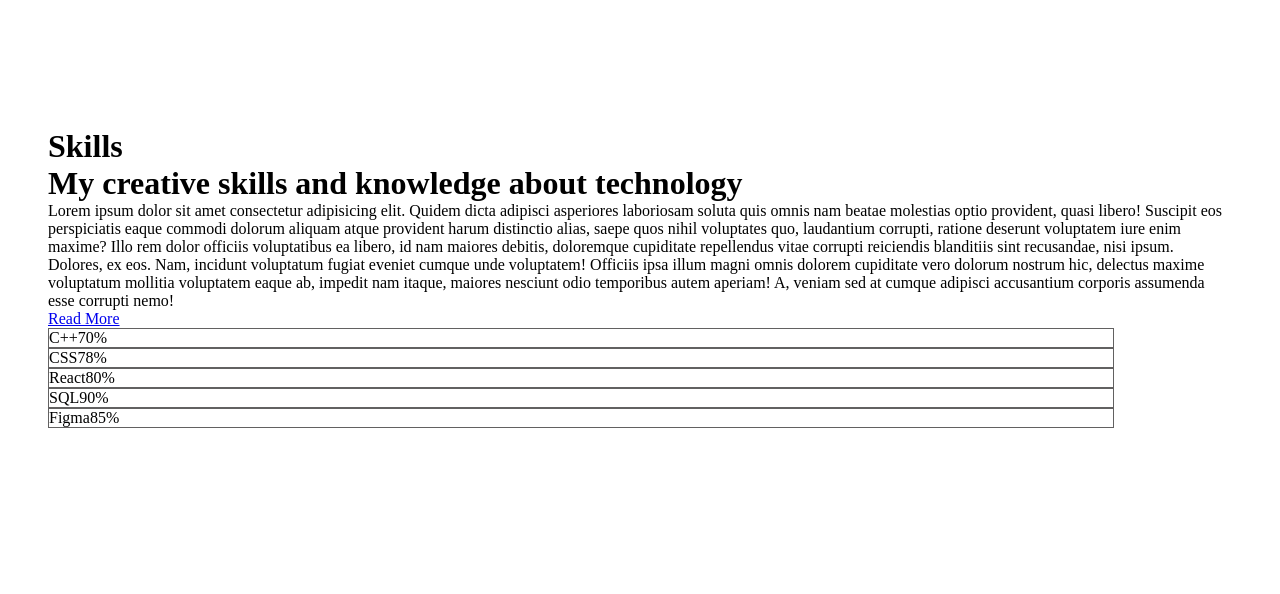
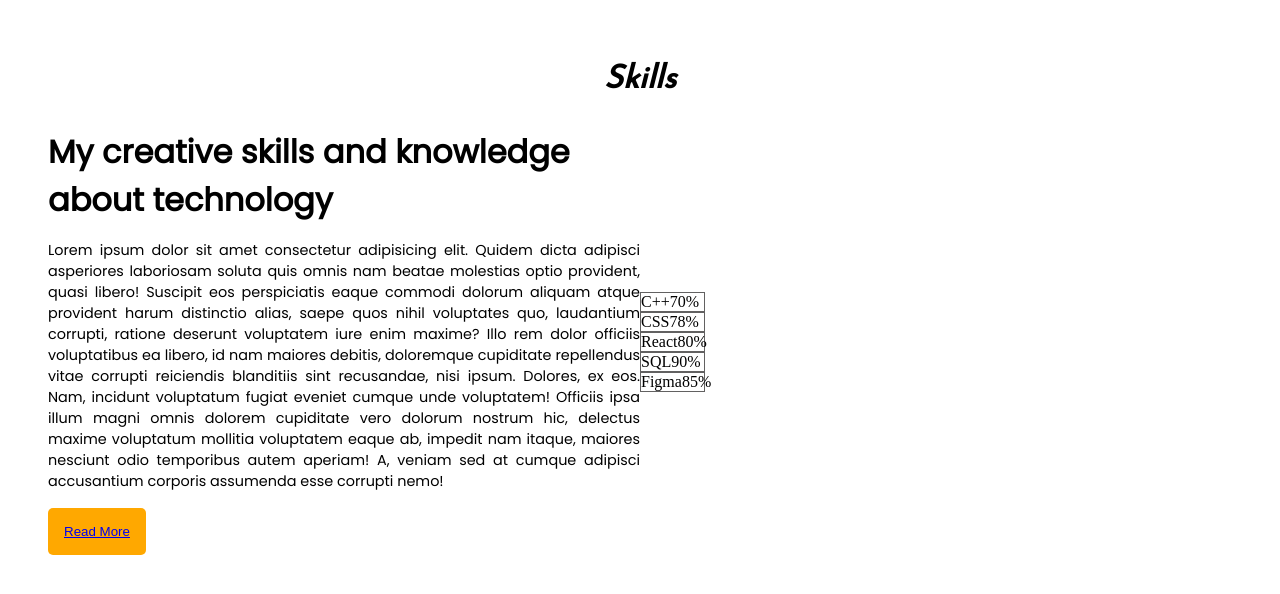
Before and after one commit to Rutuza/React-portfolio, a React (Create React App) app: page / in a window 1280 px wide. Shown: the top 594 px of the page. Built offline with nearby package versions, Linux system fonts and the light colour scheme; a web font is replaced by a local one.

Commit message:
changing button

```diff
--- a/src/App.css
+++ b/src/App.css
@@ -150,16 +150,58 @@
 
 .skills
 {
-    padding: 8rem 3rem;
+    padding: 4rem 3rem;
     margin: auto;
 }
 
+.skills h1{
+    text-align: center;
+    font-family: 'Josefin Sans', sans-serif;
+    font-style: italic;
+}
 
+.content
+{
+    display: flex;
+    align-items: center;
+    /* justify-content: space-between; */
+    padding: 2rem 0;
+}
 
+.left
+{
+    width: 50%;
+    font-family: 'Poppins', sans-serif;
+}
 
+.left h2{
+    text-align: left;
+    font-size: 2rem;
+}
 
+.left p{
+    padding: 1rem 0;
+    font-size: 0.9rem;
+    text-align: justify;
+}
 
-
+.readmore-btn
+{
+    border: #1c1b1b;
+    border-radius: 5px;
+    padding: 1rem ;
+    background-color: #FFA800;
+    /* border: #FFA800;
+    border-radius: 5px;
+    background-color: #1E1E1E;
+    color: white;
+    font-family: 'Poppins', sans-serif;
+    margin-top: 2rem;
+    padding: 1rem 4rem;
+    font-size: 1rem;
+    font-weight: 700;
+    cursor: pointer; */
+}
 
 
 
--- a/src/Assets/components/Skills.jsx
+++ b/src/Assets/components/Skills.jsx
@@ -6,10 +6,10 @@ function Skills() {
       <h1>Skills</h1>
       <div className="content">
         <div className="left">
-          <h1>My creative skills and knowledge about technology</h1>
+          <h2>My creative skills and knowledge about technology</h2>
           <p>Lorem ipsum dolor sit amet consectetur adipisicing elit. Quidem dicta adipisci asperiores laboriosam soluta quis omnis nam beatae molestias optio provident, quasi libero! Suscipit eos perspiciatis eaque commodi dolorum aliquam atque provident harum distinctio alias, saepe quos nihil voluptates quo, laudantium corrupti, ratione deserunt voluptatem iure enim maxime? Illo rem dolor officiis voluptatibus ea libero, id nam maiores debitis, doloremque cupiditate repellendus vitae corrupti reiciendis blanditiis sint recusandae, nisi ipsum. Dolores, ex eos. Nam, incidunt voluptatum fugiat eveniet cumque unde voluptatem! Officiis ipsa illum magni omnis dolorem cupiditate vero dolorum nostrum hic, delectus maxime voluptatum mollitia voluptatem eaque ab, impedit nam itaque, maiores nesciunt odio temporibus autem aperiam! A, veniam sed at cumque adipisci accusantium corporis assumenda esse corrupti nemo!</p>
 
-          <a href="#">Read More</a>
+          <button className="readmore-btn"><a href="#">Read More</a></button>
         </div>
 
         <div className="right">
```
